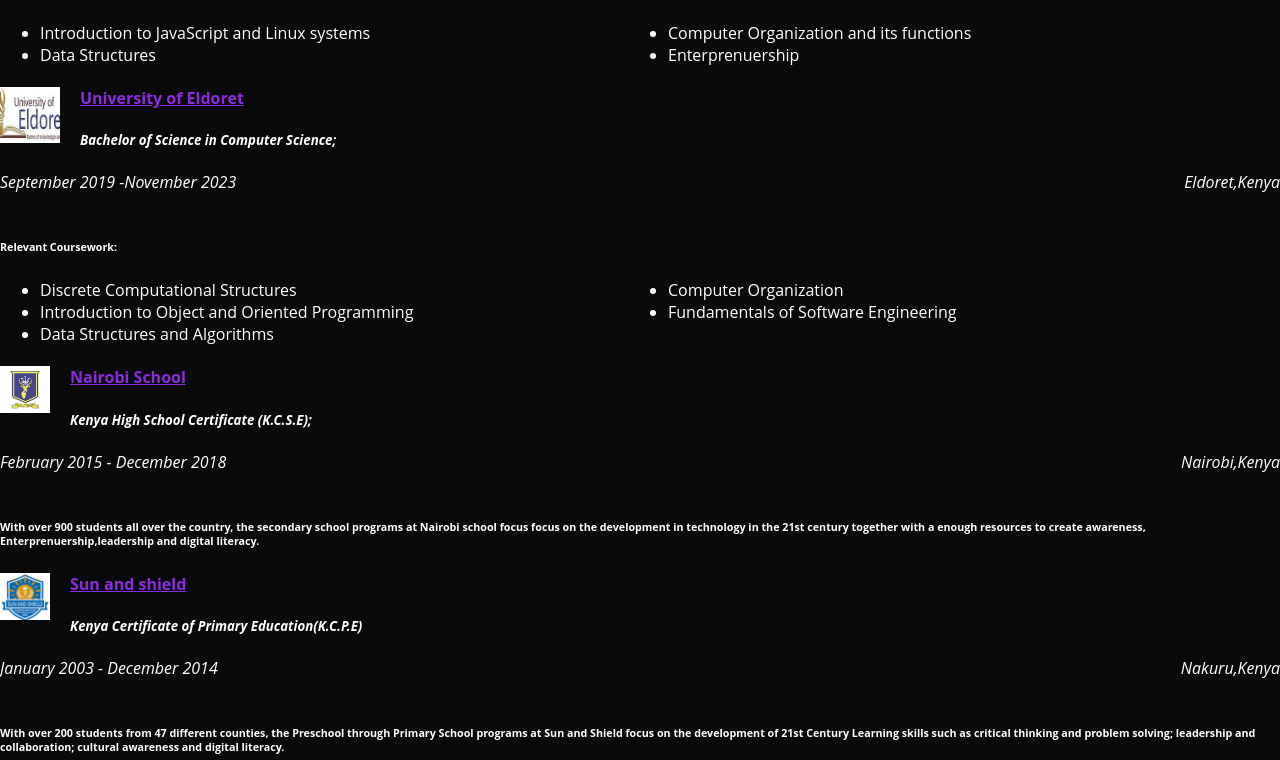
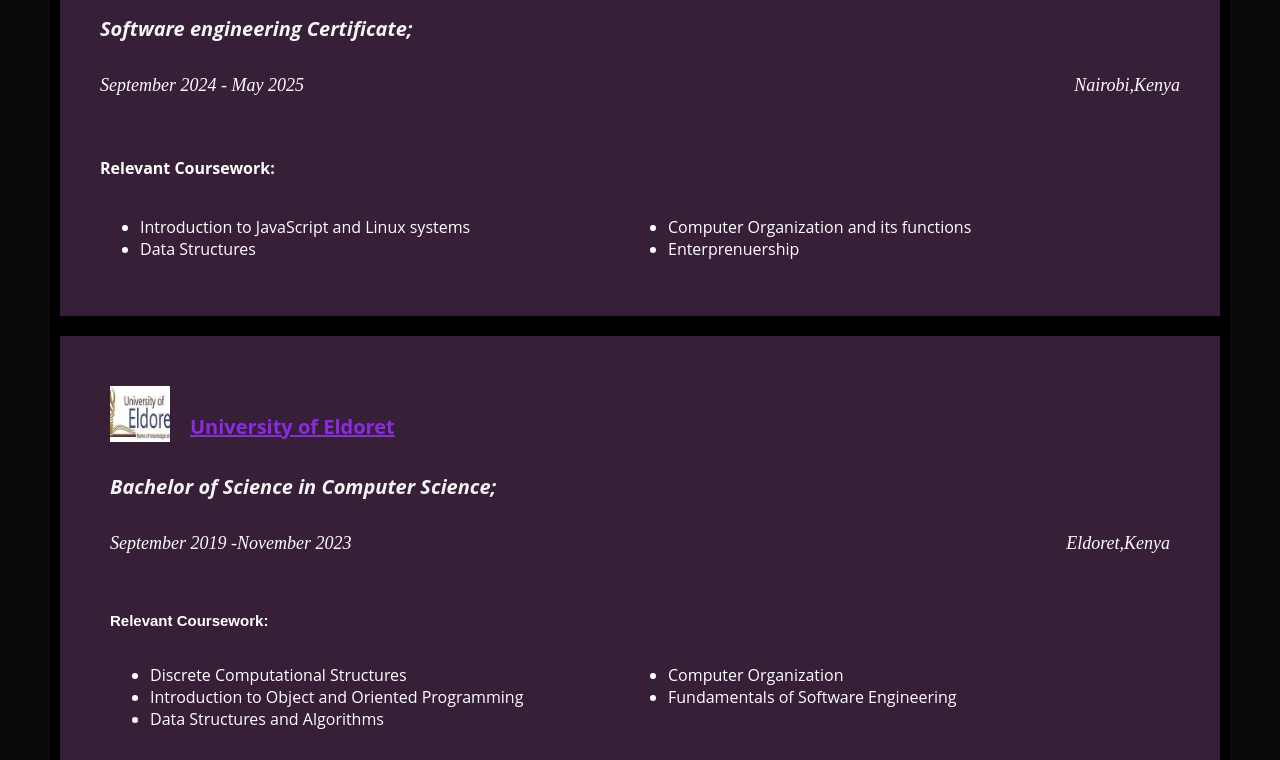
Before and after one commit to dariusttt/my-portfolio, a plain HTML site: page index.html in a window 1280 px wide. Shown: the part 1540-2300 px from the top of the page. Drawn offline with nearby package versions, Linux system fonts and the light colour scheme.

Commit message:
add assets/style.css

```diff
--- a/assets/style.css
+++ b/assets/style.css
@@ -248,3 +248,124 @@
     font-family: "Poppins", sans-serif;
     color: #fff;
   }
+
+  section .container{
+    padding: 50px;
+    background-color: #0a0a0a;
+    font-size: medium;
+   }
+
+   .education {
+    background-color: #181717;
+    padding: 0px;
+    font-size: medium;
+
+   }
+
+
+
+   /*education style*/
+    .row{
+    border: 10px solid black;
+    padding: 40px 40px;
+    background-color:rgb(55, 31, 55);
+    }
+
+    .row > h4{
+        font-size: 20px;
+    }
+
+    .row > h5{
+        font-size:20px;
+        color:whitesmoke;
+    }
+
+    .row > span{
+        font-family: 'Times New Roman', Times, serif;
+        font-size: large;
+
+    }
+
+    .row > h6{
+    font-size: medium;
+    }
+
+
+   section .uoe{
+    border: 10px solid black;
+    padding: 50px;
+    background-color:rgb(55, 31, 55);
+   }
+
+   .uoe > h4{
+    font-size: 20px;
+   }
+
+    .uoe > h5{
+        font-size: 20px;
+        color:whitesmoke;
+    }
+
+    .uoe > span{
+        font-family: 'Times New Roman', Times, serif;
+        font-size: large;
+    }
+
+
+   .uoe > h6{
+      font-size: 15px;;
+      font-family: sans-serif;
+
+   }
+
+   section .nai{
+    border: 10px solid black;
+    padding: 50px;
+    background-color:rgb(55, 31, 55);
+   }
+
+   .nai > h4{
+    font-size: 20px;
+    font-family: sans-serif;
+   }
+
+   .nai > h5{
+    font-size:20px;
+    color: whitesmoke;
+   }
+
+   .nai > span{
+    font-family: 'Times New Roman', Times, serif;
+    font-size: large;
+   }
+
+   .nai > h6{
+    font-size:15px;
+    font-family:sans-serif;
+   }
+
+   section .sss{
+    border: 10px solid black;
+    padding: 50px;
+    background-color:rgb(55, 31, 55);
+   }
+
+   .sss > h4{
+    font-size: 20px;
+    font-family: sans-serif;
+   }
+
+   .sss > h5{
+    font-size:20px;
+    color: whitesmoke;
+   }
+
+   .sss > span{
+    font-family: 'Times New Roman', Times, serif;
+    font-size: large;
+   }
+
+   .sss > h6{
+    font-size:15px;
+    font-family:sans-serif;
+   }
```
